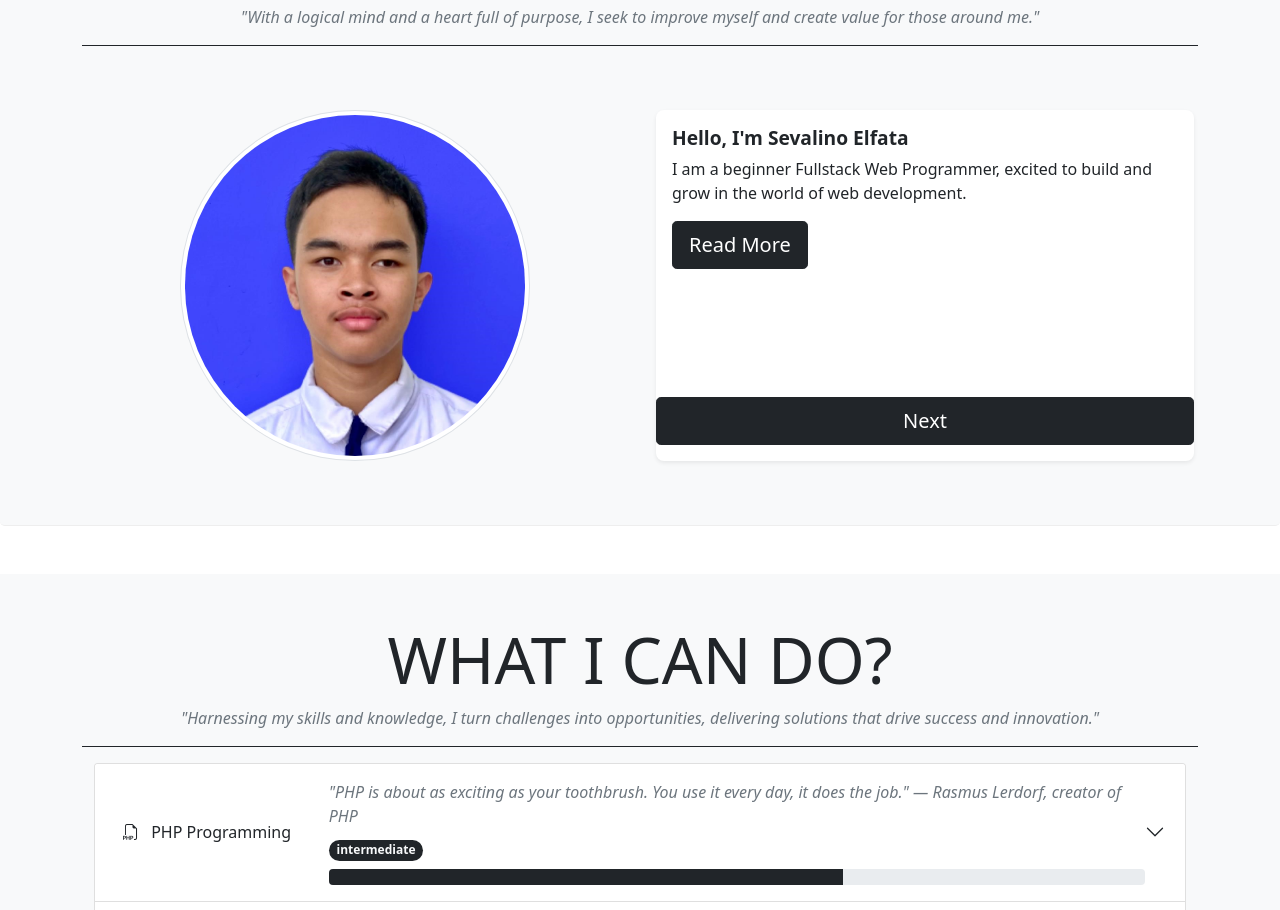
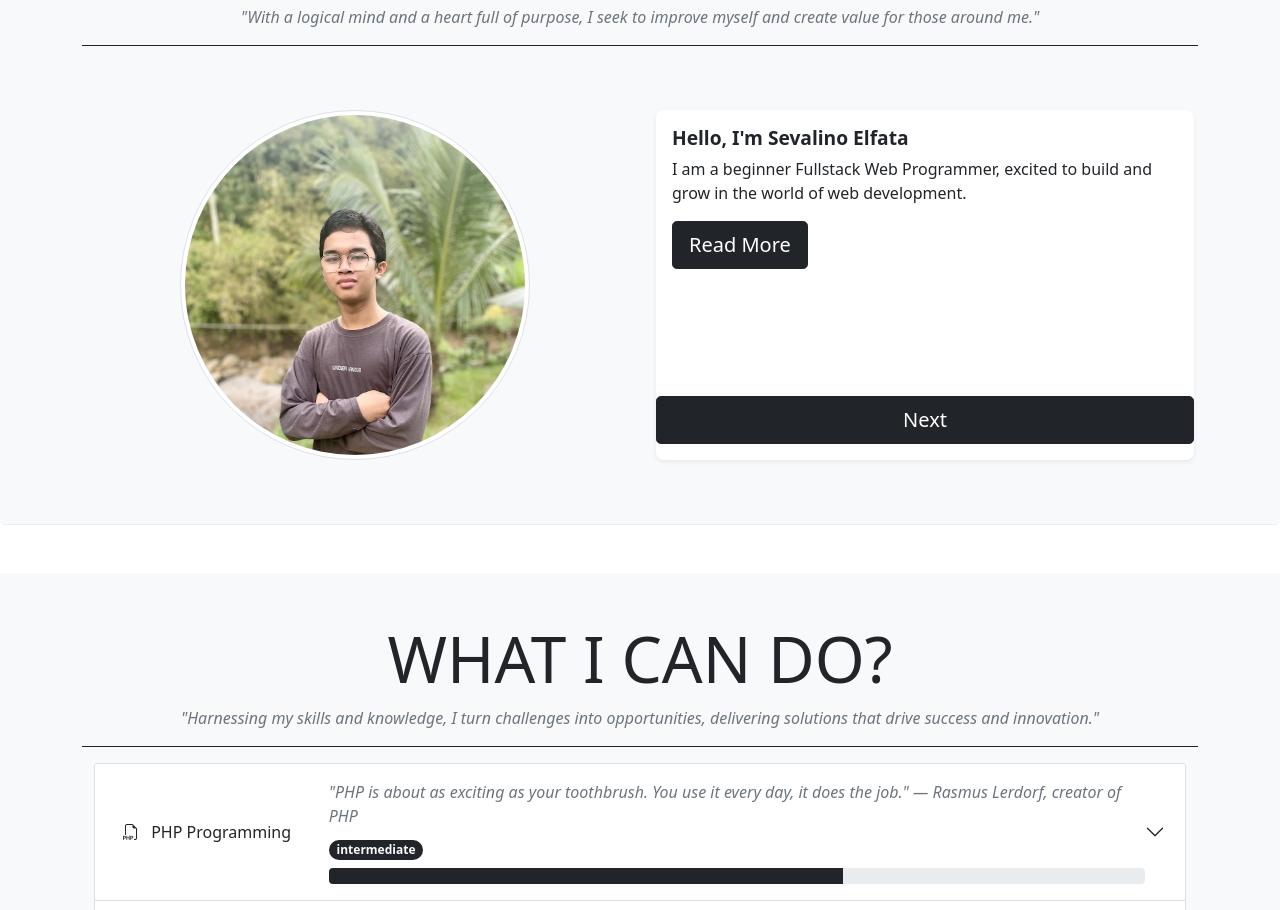
Before and after one commit to ELfatt09/Web-Portofolio-Sevalino-Elfata, a plain HTML site: page index.html in a window 1280 px wide. Shown: the part 982-1892 px from the top of the page. Drawn offline with nearby package versions, Linux system fonts and the light colour scheme.

Commit message:
new project

```diff
--- a/index.html
+++ b/index.html
@@ -177,7 +177,7 @@
                 <hr class="mb-5 animate">
                 <div class="row justify-content-center">
                     <div class="col-md-6 p-3 text-center animate">
-                        <img src="img/FOTO1 (1).jpeg" width="350" height="350" alt="Sevalino Elfata"
+                        <img src="img/FOTO1 (1).jpg" width="350" height="350" alt="Sevalino Elfata"
                             class="rounded-circle img-thumbnail"
                             onmouseover="this.classList.add('border', 'border-4', 'border-dark');"
                             onmouseout="this.classList.remove('border', 'border-4', 'border-dark');">
```
Also changed, not shown: img/FOTO1 (1).jpg (added).
